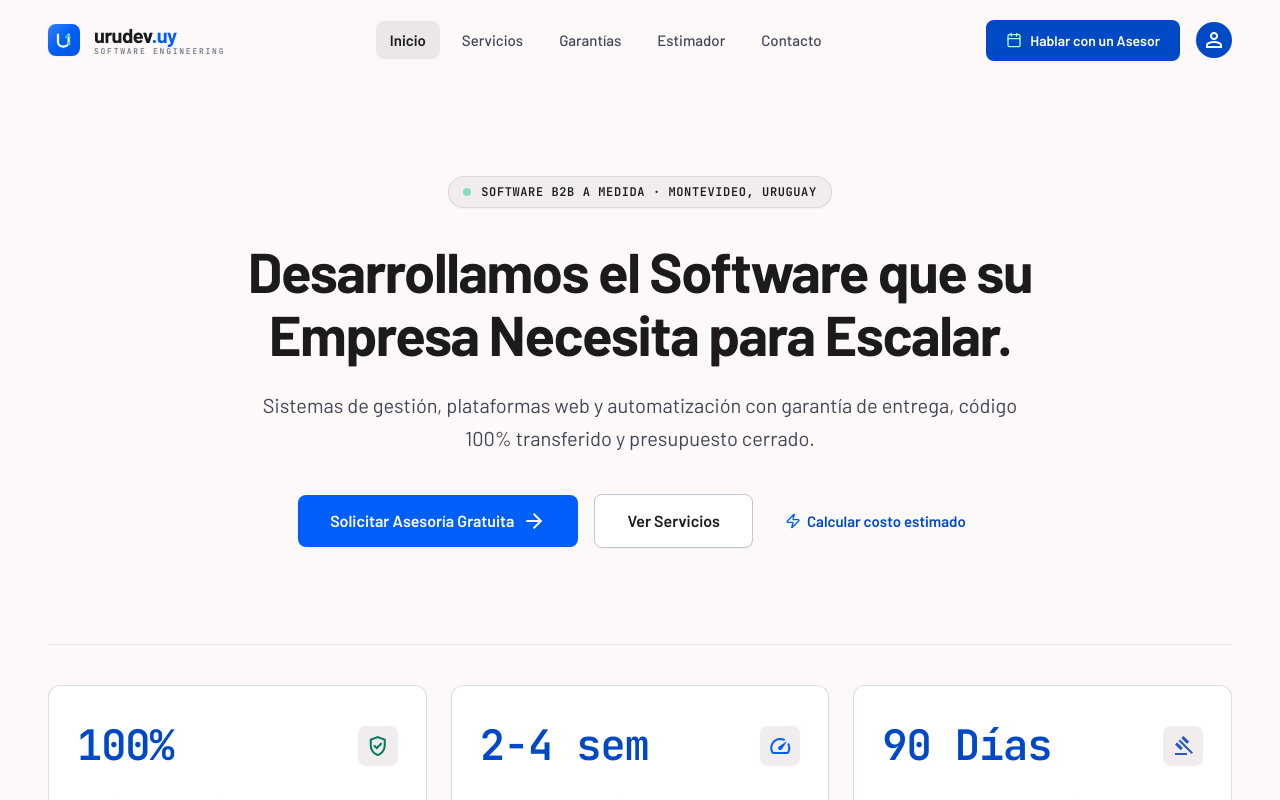
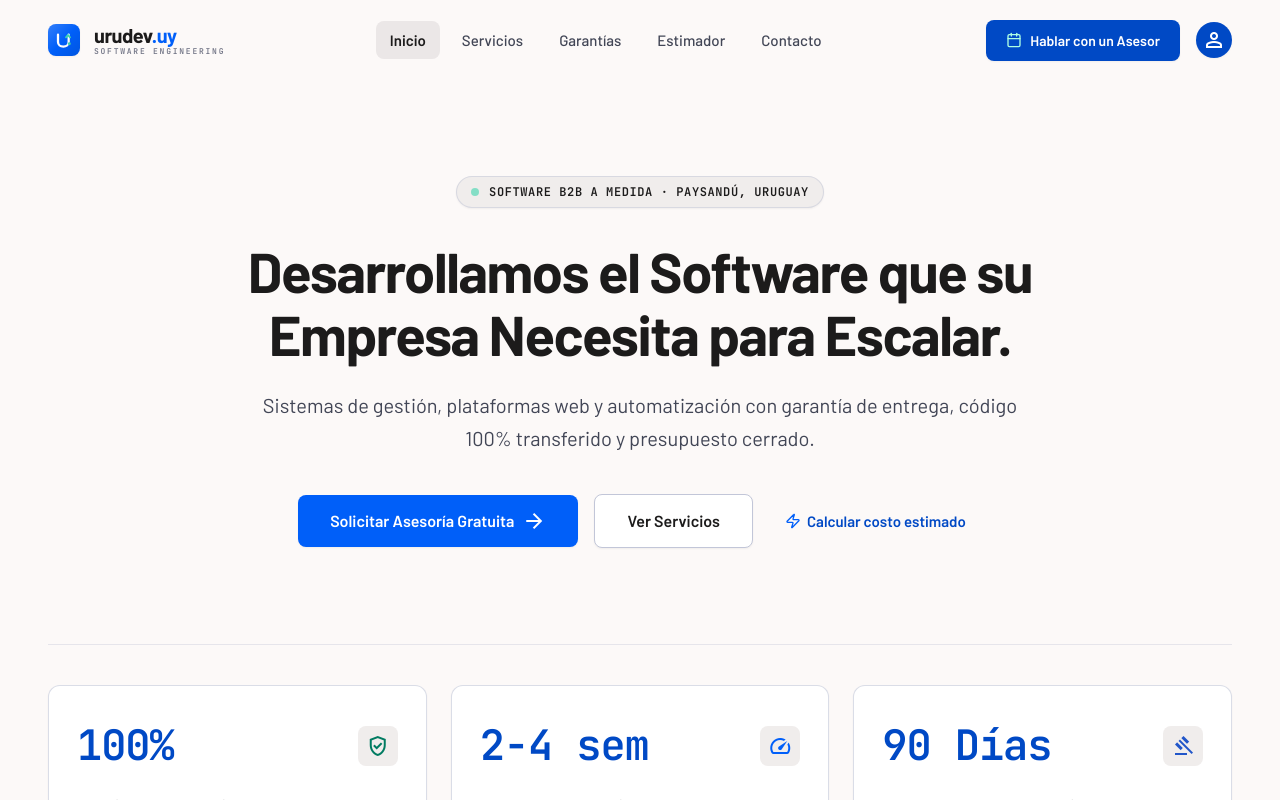
Before and after one commit to Simonmfo/urudev.uy, a React (Vite) app: page / in a window 1280 px wide. Shown: the top 800 px of the page. Built offline with nearby package versions, Linux system fonts and the light colour scheme.

Commit message:
Actualizar ubicacion a Paysandu, Uruguay y remover direccion y RUT

```diff
--- a/src/components/AdvisorModal.tsx
+++ b/src/components/AdvisorModal.tsx
@@ -72,7 +72,7 @@ export const AdvisorModal: React.FC<AdvisorModalProps> = ({ isOpen, onClose }) =
                 <span className="font-semibold text-[#1c1b1b]">
                   {meetingType === 'video'
                     ? 'Videollamada Google Meet (15 min)'
-                    : 'Reunión Presencial (Plaza Independencia 838)'}
+                    : 'Reunión Presencial (Paysandú, Uruguay)'}
                 </span>
               </div>
               <div className="flex justify-between">
@@ -150,7 +150,7 @@ export const AdvisorModal: React.FC<AdvisorModalProps> = ({ isOpen, onClose }) =
                     <Building2 className="w-4 h-4 text-[#005ff9] shrink-0" />
                     <div>
                       <div className="font-barlow text-[14px] font-bold">Presencial</div>
-                      <div className="text-[11px] font-barlow text-[#737687]">Montevideo · Plaza Indep.</div>
+                      <div className="text-[11px] font-barlow text-[#737687]">Paysandú, Uruguay</div>
                     </div>
                   </button>
                 </div>
--- a/src/components/ContactSection.tsx
+++ b/src/components/ContactSection.tsx
@@ -108,9 +108,9 @@ export const ContactSection: React.FC<ContactSectionProps> = ({
                   <span className="material-symbols-outlined text-[20px]">location_on</span>
                 </div>
                 <div>
-                  <span className="font-barlow text-[14px] text-[#424656] block">Oficinas centrales</span>
+                  <span className="font-barlow text-[14px] text-[#424656] block">Ubicación</span>
                   <span className="font-barlow text-[18px] font-semibold text-[#1c1b1b]">
-                    Plaza Independencia 838, Montevideo
+                    Paysandú, Uruguay
                   </span>
                 </div>
               </div>
@@ -164,7 +164,7 @@ export const ContactSection: React.FC<ContactSectionProps> = ({
                   ¡Consulta recibida correctamente!
                 </h3>
                 <p className="font-barlow text-[16px] text-[#424656] max-w-md mx-auto mb-6">
-                  Un ingeniero senior de nuestro equipo en Montevideo revisará los detalles de su
+                  Un ingeniero senior de nuestro equipo revisará los detalles de su
                   necesidad y le contactará en menos de 24 horas hábiles con una propuesta formal.
                 </p>
                 <button
--- a/src/components/Footer.tsx
+++ b/src/components/Footer.tsx
@@ -12,17 +12,14 @@ export const Footer: React.FC = () => {
               urudev<span className="text-[#005ff9]">.uy</span>
             </span>
             <span className="font-mono-tech text-[12px] text-[#424656] bg-[#f0edec] border border-[#c2c6d8]/60 px-2 py-0.5 rounded font-medium">
-              MVD • UY
+              PAYSANDÚ • UY
             </span>
           </div>
           <p className="font-barlow text-[14px] text-[#424656] leading-relaxed">
-            Sede Central: Plaza Independencia 838, Montevideo, Uruguay. Ingeniería de Software de Alta
-            Fiabilidad.
+            Paysandú, Uruguay. Ingeniería de Software de Alta Fiabilidad.
           </p>
           <div className="flex items-center gap-3 text-[12px] font-mono-tech text-[#737687] mt-1">
-            <span>RUT: 21.849.201.0014</span>
-            <span>•</span>
-            <span>Montevideo, Uruguay</span>
+            <span>Paysandú, Uruguay</span>
           </div>
         </div>
 
--- a/src/components/GuaranteesSection.tsx
+++ b/src/components/GuaranteesSection.tsx
@@ -40,14 +40,14 @@ export const GuaranteesSection: React.FC = () => {
       icon: 'location_city',
       title: 'Facturación y Respaldo Local',
       description:
-        'Empresa uruguaya debidamente registrada. Emisión de facturas con RUT y soporte técnico en zona horaria local.',
-      badge: 'Soporte Montevideo',
+        'Empresa uruguaya debidamente registrada. Facturación oficial y soporte técnico en zona horaria local.',
+      badge: 'Paysandú • Uruguay',
       modalTitle: 'Respaldo Jurídico y Fiscal en Uruguay',
       modalDetails: [
-        'Sociedad constituida y domiciliada en Montevideo, Uruguay, bajo jurisdicción legal de los tribunales de Montevideo.',
-        'Emisión de comprobantes fiscales electrónicos oficiales con RUT (IVA deducible para empresas uruguayas).',
+        'Sociedad constituida y radicada en Paysandú, Uruguay, bajo jurisdicción legal de la República Oriental del Uruguay.',
+        'Emisión de comprobantes fiscales oficiales (IVA deducible para empresas uruguayas).',
         'Ingenieros de software radicados localmente trabajando en huso horario GMT-3 (sin desfasajes horarios de ultramar).',
-        'Disponibilidad para reuniones ejecutivas presenciales en nuestra oficina de Plaza Independencia 838.',
+        'Disponibilidad para reuniones ejecutivas presenciales en Paysandú o de forma remota para todo el país.',
       ],
     },
   ];
--- a/src/components/Hero.tsx
+++ b/src/components/Hero.tsx
@@ -59,7 +59,7 @@ export const Hero: React.FC<HeroProps> = ({ onOpenAdvisorModal, onExploreCalcula
         'Monitoreo activo de logs, disponibilidad y performance en nube.',
         'Capacitación y handoff técnico a su equipo interno.',
       ],
-      legalNote: 'Garantía respaldada por contrato firmado con personería jurídica en Montevideo.',
+      legalNote: 'Garantía respaldada por contrato firmado con personería jurídica en Uruguay.',
     },
   ];
 
@@ -70,7 +70,7 @@ export const Hero: React.FC<HeroProps> = ({ onOpenAdvisorModal, onExploreCalcula
         <div className="inline-flex items-center gap-2.5 px-3.5 py-1.5 rounded-full bg-[#f0edec] border border-[#c2c6d8]/50 mb-8 shadow-xs hover:border-[#005ff9]/50 transition-colors">
           <span className="w-2 h-2 rounded-full bg-[#3fd5ae] animate-pulse"></span>
           <span className="font-mono-tech text-[12px] uppercase tracking-wider text-[#1c1b1b] font-semibold">
-            SOFTWARE B2B A MEDIDA · MONTEVIDEO, URUGUAY
+            SOFTWARE B2B A MEDIDA · PAYSANDÚ, URUGUAY
           </span>
         </div>
 
--- a/src/components/ProjectCalculator.tsx
+++ b/src/components/ProjectCalculator.tsx
@@ -292,7 +292,7 @@ export const ProjectCalculator: React.FC<ProjectCalculatorProps> = ({
               </div>
               <div className="flex items-center gap-2">
                 <ShieldCheck className="w-4 h-4 text-[#007b61] shrink-0" />
-                <span>Facturación uruguaya formal con RUT e IVA deducible</span>
+                <span>Facturación uruguaya formal con IVA deducible</span>
               </div>
             </div>
 
```
Also changed, not shown: 1 other file (tests, documents, lock files or other folders).
